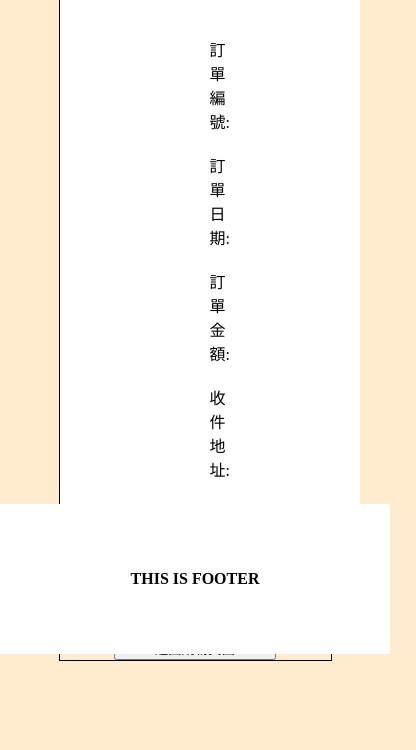
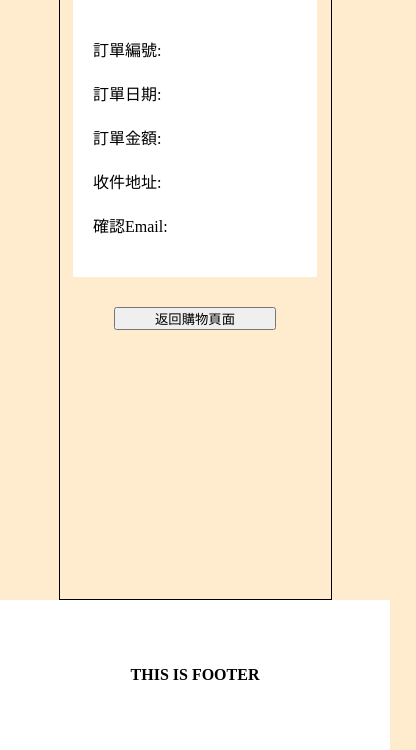
Before and after one commit to tamytammy/ecommerce-website, a plain HTML site: page confirm.html in a window 390 px wide. Shown: the part 190-940 px from the top of the page, 416 px wide, since content can reach past the window. Before the commit the page ends 851 px from the top, so only its background shows below. Drawn offline with Linux system fonts and the light colour scheme.

Commit message:
fix: 修正部分RWD問題

```diff
--- a/assets/js/checkout.js
+++ b/assets/js/checkout.js
@@ -172,6 +172,7 @@ function checkoutLinePay() {
       .catch(err => {
         console.error("錯誤", err);
         alert('模擬付款 API 呼叫失敗!');
+        window.location.href = "./confirm.html"; // 付款失敗時跳轉到確認頁面
       });
 }
 
--- a/assets/scss/_cart.scss
+++ b/assets/scss/_cart.scss
@@ -11,6 +11,10 @@ main.cart{
     padding: 10px 50px 60px;
     border-radius: 15px;
     box-shadow: 0 10px 60px rgba(#000, 0.25);
+    @include respond(small){
+        width: 90%;
+        padding: 10px 20px;
+    }
     .cart__table{
         display: flex;
         justify-content: space-around;
--- a/assets/scss/_confirm.scss
+++ b/assets/scss/_confirm.scss
@@ -15,6 +15,10 @@
             margin: 0 auto;
             background-color: #fff;
             padding: 30px 150px;
+            @include respond(small){
+                width: 90%;
+                padding: 30px 20px;
+            }
             p{
                 padding: 10px 0;
             }
--- a/assets/scss/_index.scss
+++ b/assets/scss/_index.scss
@@ -43,6 +43,9 @@ body{
     }
         &__navbar{
             position: relative;
+            @include respond(small){
+                display: none;
+            }
             &-link{
                 display: flex;
                 justify-content: space-evenly;
@@ -73,6 +76,10 @@ body{
         }
         &__btns{
             padding-right: 15px;
+            @include respond(small){
+                width: 100%;
+                text-align: center;
+            }
             button{
                 outline: none;
                 border: none;
@@ -115,7 +122,7 @@ body{
         width: 100%;
         gap: 50px;
         .aside{
-            min-width: 230px;
+            min-width: 100px;
             height: 500px;
             position: sticky;
             top: 0;
@@ -218,8 +225,8 @@ body{
 }
 .footer-container{
     width: 100%;
-    position: fixed;
-    bottom: 0;
+    // position: fixed;
+    // bottom: 0;
     .footer{
         min-height: 150px;
         background-color: #fff;
--- a/assets/scss/_member.scss
+++ b/assets/scss/_member.scss
@@ -97,6 +97,9 @@
         align-items: center;
         min-height: 400px;
         margin: 50px 0;
+        @include respond(small){
+            width: 90%;
+        }
         .member-info{
             width: 100%;
             display: flex;
--- a/assets/scss/_product.scss
+++ b/assets/scss/_product.scss
@@ -14,6 +14,9 @@
             flex-wrap: wrap;
             background-color: #fafafa;
             border-radius: 6.5px;
+            @include respond(small){
+                width: 90%;
+            }
             .top__img{
                 width: 40%;
                 min-width: 200px;
@@ -28,6 +31,9 @@
                 min-width: 300px;
                 width: 60%;
                 padding: 50px 100px;
+                @include respond(small){
+                    padding: 20px ;
+                }
                 h3{
                     font-size: 30px;
                     padding: 20px 0;
@@ -72,6 +78,9 @@
         &-bottom{
             width: 60%;
             margin: 0 auto;
+            @include respond(small){
+                width: 90%;
+            }
             .bottom-tab{
                 ul{
                     display: flex;
--- a/assets/style/style.scss
+++ b/assets/style/style.scss
@@ -4,6 +4,21 @@
     margin: 0;
     padding: 0;
     box-sizing: border-box;
+}
+@mixin respond($deive){
+    @if($deive == 'small'){
+        @media only screen and (max-width: 425px){
+            @content;
+        }
+    }@else if($deive == 'medium'){
+        @media only screen and (min-width: 425px) and (max-width: 1024px){
+            @content;
+        }
+    }@else if($deive == 'large'){
+        @media only screen and (min-width: 1024px){
+            @content;
+        }
+    }
 }
 
 @import '../scss/_index.scss';
```
Also changed, not shown: assets/style/style.css, 1 other file.
